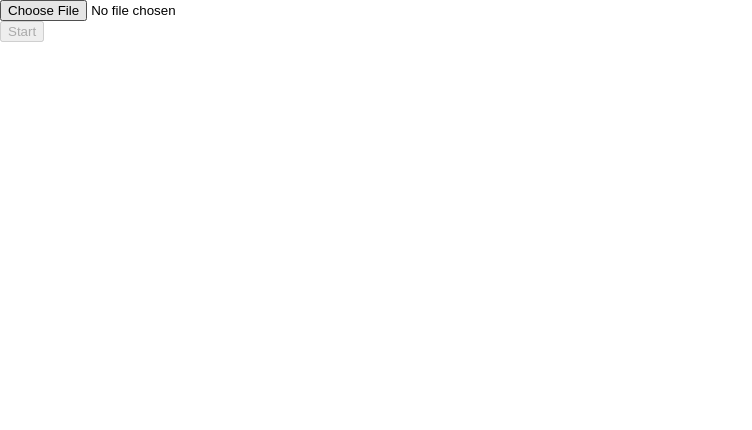
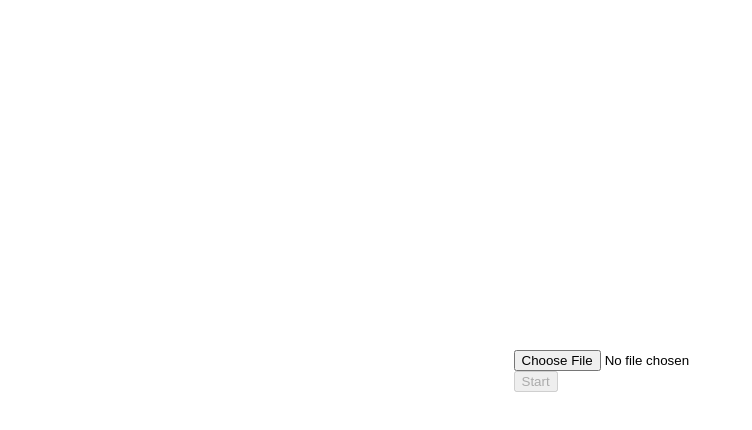
Before and after one commit to tonai/react-nonogram, a React (Create React App) app: page / in a window 1280 px wide. Shown: the top 430 px of the page, without its empty margins (0-752 px from the left). Built offline with nearby package versions, Linux system fonts and the light colour scheme.

Commit message:
feat: add Layout component

```diff
--- a/src/components/App/App.tsx
+++ b/src/components/App/App.tsx
@@ -1,6 +1,7 @@
 import { useState } from 'react'
 
 import GamePage from '../GamePage/GamePage'
+import Layout from '../Layout/Layout'
 import StartPage from '../StartPage/StartPage'
 
 function App(): JSX.Element {
@@ -13,7 +14,7 @@ function App(): JSX.Element {
   }
 
   return (
-    <>
+    <Layout>
       {!start && (
         <StartPage
           image={image}
@@ -26,7 +27,7 @@ function App(): JSX.Element {
       {Boolean(start) && Boolean(imageData) && (
         <GamePage imageData={imageData as ImageData} />
       )}
-    </>
+    </Layout>
   )
 }
 
--- /dev/null
+++ b/src/components/Layout/Layout.css
@@ -0,0 +1,6 @@
+.Layout {
+  display: flex;
+  height: 100vh;
+  align-items: center;
+  justify-content: center;
+}
--- /dev/null
+++ b/src/components/Layout/Layout.tsx
@@ -0,0 +1,14 @@
+import { ReactNode } from 'react'
+
+import './Layout.css'
+
+interface IProps {
+  children: ReactNode
+}
+
+function Layout(props: IProps): JSX.Element {
+  const { children } = props
+  return <div className="Layout">{children}</div>
+}
+
+export default Layout
--- /dev/null
+++ b/src/components/StartPage/StartPage.css
@@ -0,0 +1,3 @@
+.StartPage {
+  height: 100px;
+}
--- a/src/components/StartPage/StartPage.tsx
+++ b/src/components/StartPage/StartPage.tsx
@@ -1,5 +1,7 @@
 import Canvas from '../Canvas/Canvas'
 import FileUpload from '../FileUpload/FileUpload'
+
+import './StartPage.css'
 
 interface IProps {
   image?: string
@@ -13,7 +15,7 @@ function StartPage(props: IProps): JSX.Element {
   const { image, imageData, onImageChange, onImageLoad, onStart } = props
 
   return (
-    <div>
+    <div className="StartPage">
       <FileUpload onChange={onImageChange} />
       <Canvas imageUrl={image} onImageLoad={onImageLoad} />
       <button disabled={!imageData} onClick={onStart} type="button">
```
